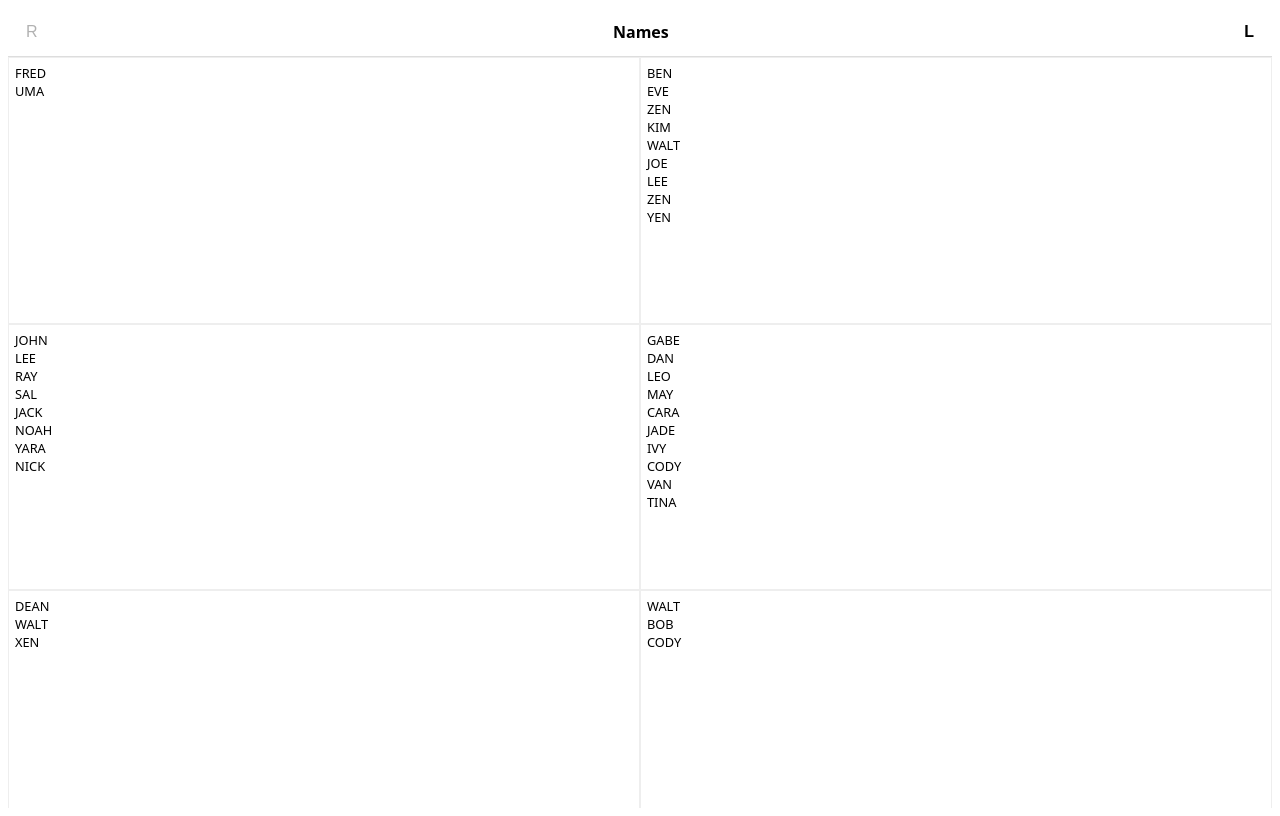
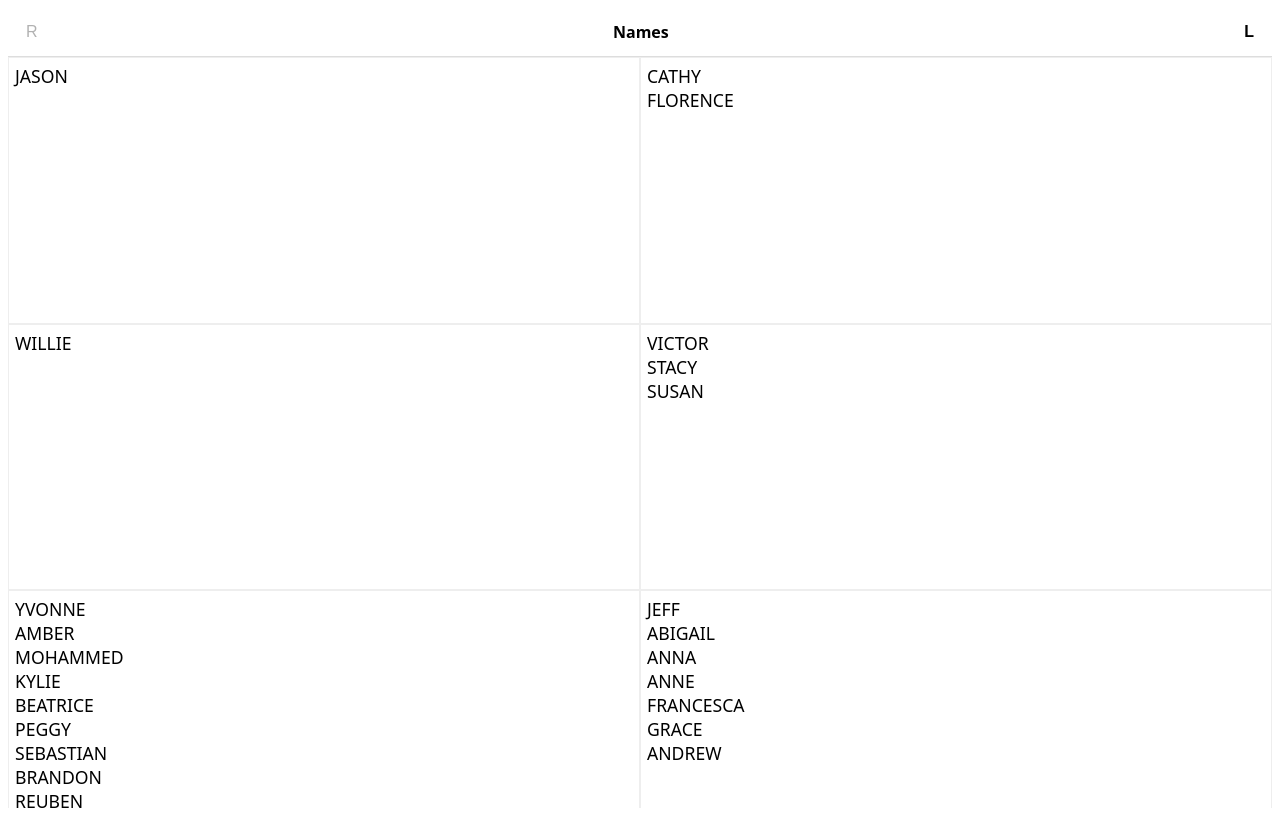
Before and after one commit to AndyHJay83/nametest, a Svelte app: page / in a window 1280 px wide. Built offline with nearby package versions, Linux system fonts and the light colour scheme.

Commit message:
updated name list

```diff
--- a/src/NameScreen.svelte
+++ b/src/NameScreen.svelte
@@ -16,7 +16,7 @@
   const rng = createRng(123456); // you can mix this with a session seed if you like
 
   function randomBox(): Box {
-    const count = 1 + Math.floor(rng() * 15);
+    const count = 1 + Math.floor(rng() * 10);
     const chosen: string[] = [];
     for (let i = 0; i < count; i++) {
       chosen.push(pickOne(rng, allNames));
@@ -131,7 +131,7 @@
   .box {
     border: 1px solid #eee;
     padding: 6px;
-    font-size: 0.8rem;
+    font-size: 1.1rem;
     overflow-y: auto;
   }
 
```
Also changed, not shown: public/assets/namelist.txt.
